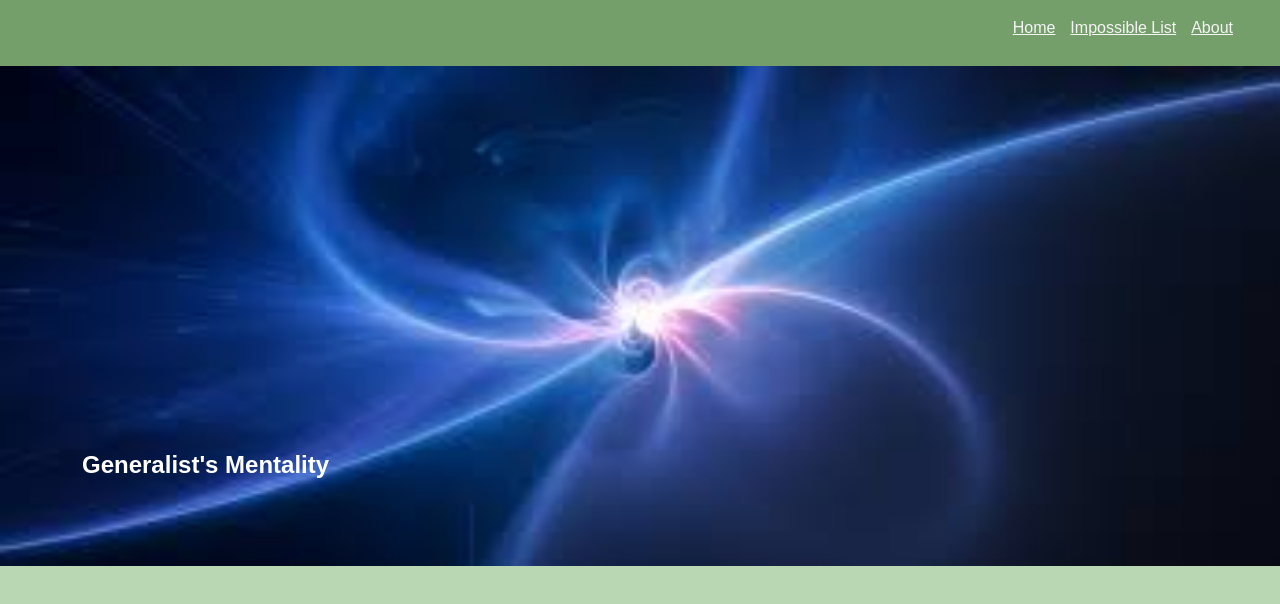
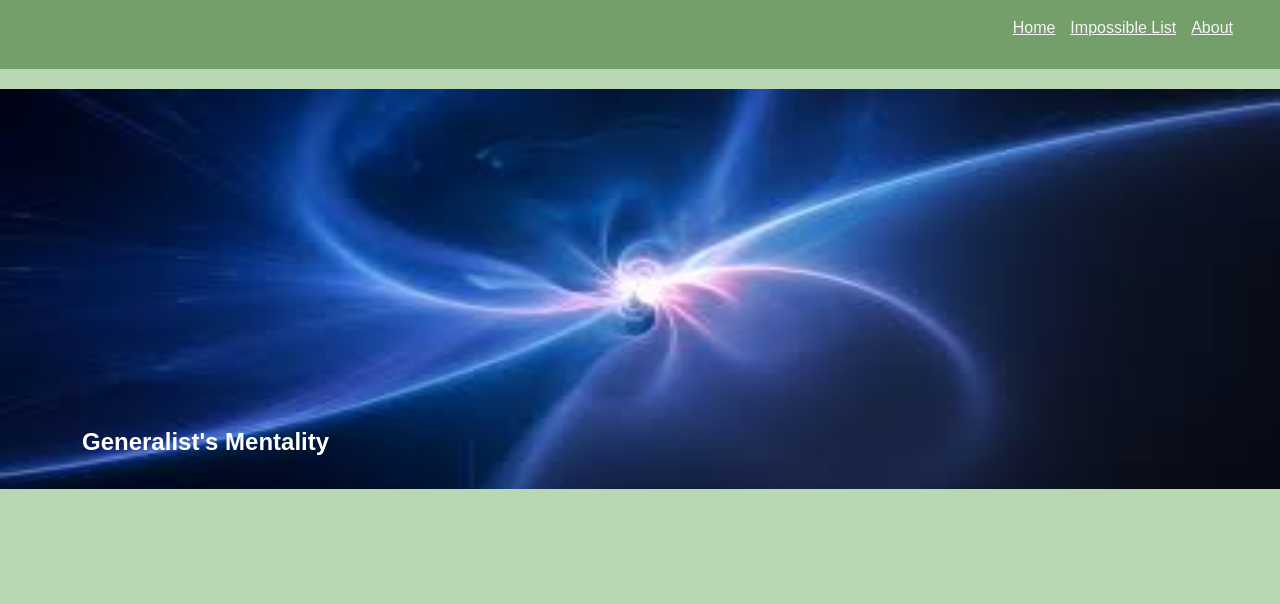
Before and after one commit to elijahcraig45/ReactBlog, a React (Create React App) app: page / in a window 1280 px wide. Shown: the top 604 px of the page. Built offline with nearby package versions, Linux system fonts and the light colour scheme.

Commit message:
resizing of slideshow for blog posts

```diff
--- a/src/components/slideshow.css
+++ b/src/components/slideshow.css
@@ -1,7 +1,6 @@
 .slideshow {
   position: relative;
   margin: auto;
-  margin-top: 50px;
   width: 100%;
   height: 400px;
   border-radius: 2%;
@@ -15,7 +14,7 @@
   top: 0;
   left: 0;
   width: 100%;
-  height: 100%;
+  min-height: 50px;
   opacity: 0;
   transition: opacity 0.5s ease-in-out;
   object-fit: fill;
@@ -27,7 +26,7 @@
 
 .wallpaper {
   width: 100%;
-  height: 500px;
+  max-height: 400px;
 }
 
 .title {
```
